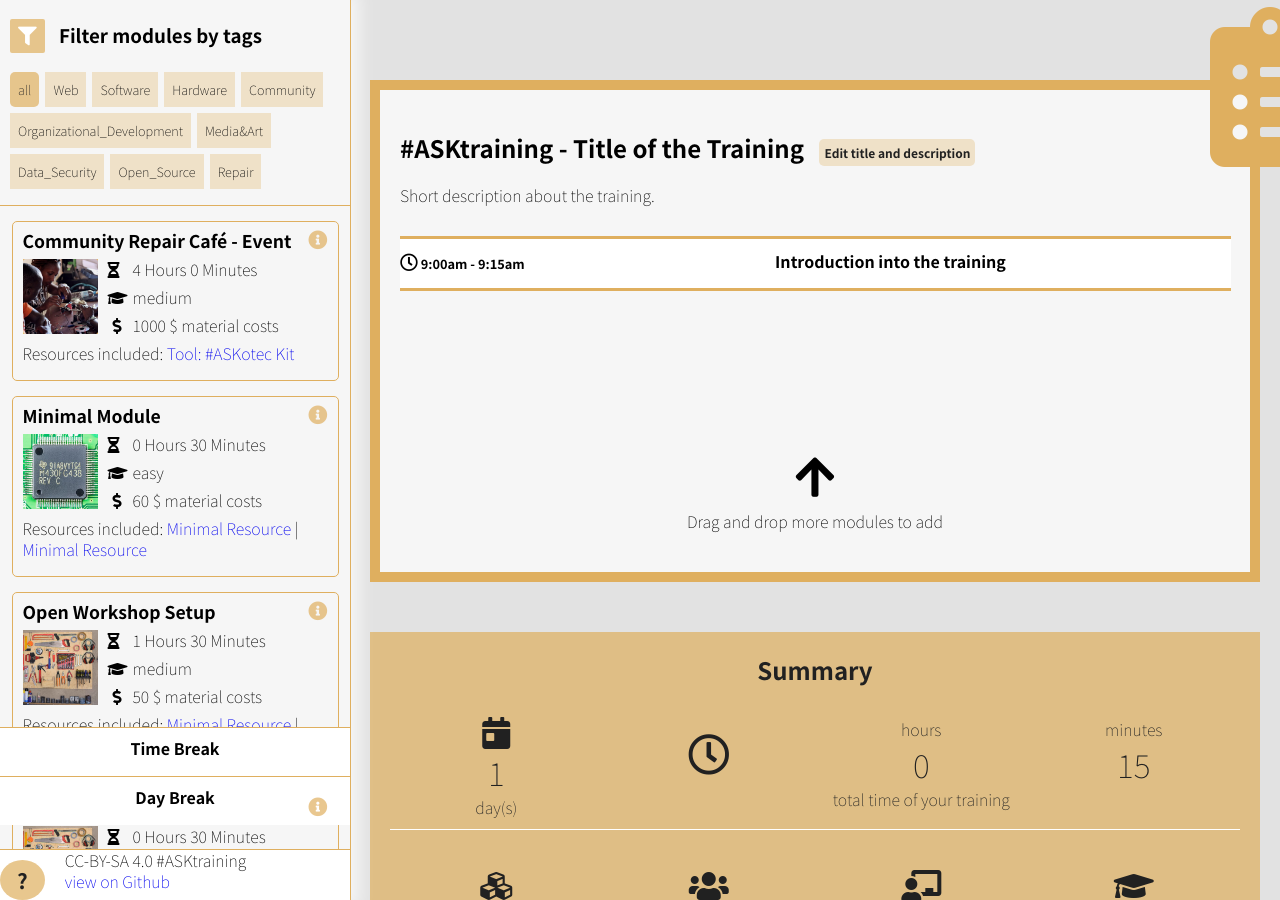
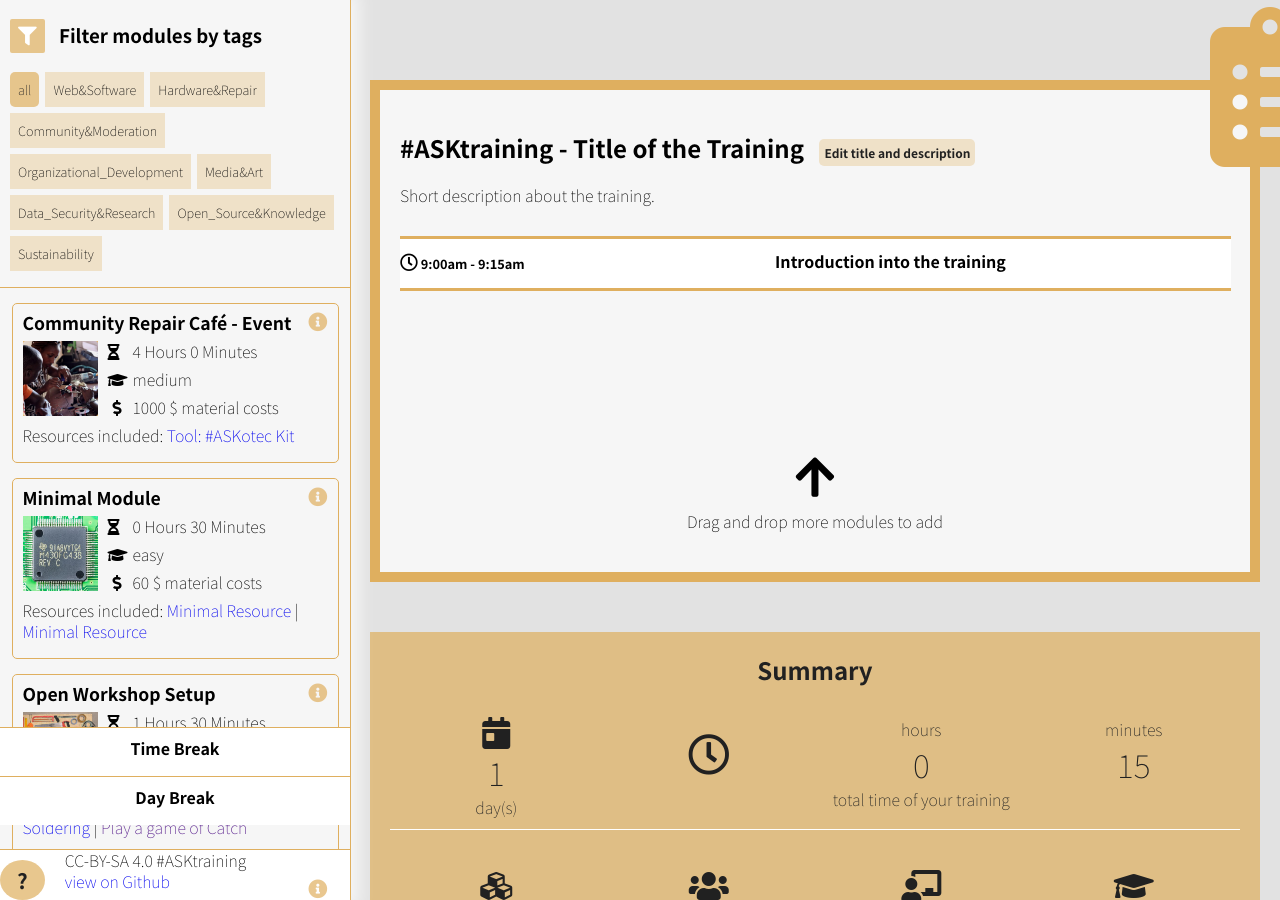
Before and after one commit to ASKtraining/Training, a Jekyll site: the page built from training.html, in a window 1280 px wide and 900 px high. Built offline with Jekyll 4.4.1, drawn with Linux system fonts in a browser that asks for light colours.

Commit message:
updated skill categories

```diff
--- a/training.html
+++ b/training.html
@@ -12,15 +12,14 @@
             <h3><i class="fas fa-filter"></i> Filter modules by tags</h3>
             <ul id="wordcloud">
                 <li id="show-all-modules" class="selected">all</li>
-                <li>Web</li>
-                <li>Software</li>
-                <li>Hardware</li>
-                <li>Community</li>
+                <li>Web&Software</li>
+                <li>Hardware&Repair</li>
+                <li>Community&Moderation</li>
                 <li>Organizational_Development</li>
                 <li>Media&Art</li>
-                <li>Data_Security</li>
-                <li>Open_Source</li>
-                <li>Repair</li>
+                <li>Data_Security&Research</li>
+                <li>Open_Source&Knowledge</li>
+                <li>Sustainability</li>
             </ul>
             <div class="clearer"></div>
         </div>
```
Also changed, not shown: _modules/communityrepair.md (+1 -1 lines), _modules/minimod.md (+1 -1 lines), _modules/open-workshop.md (+1 -1 lines), _modules/opentech.md (+1 -1 lines), _modules/repairsim.md (+1 -1 lines).
